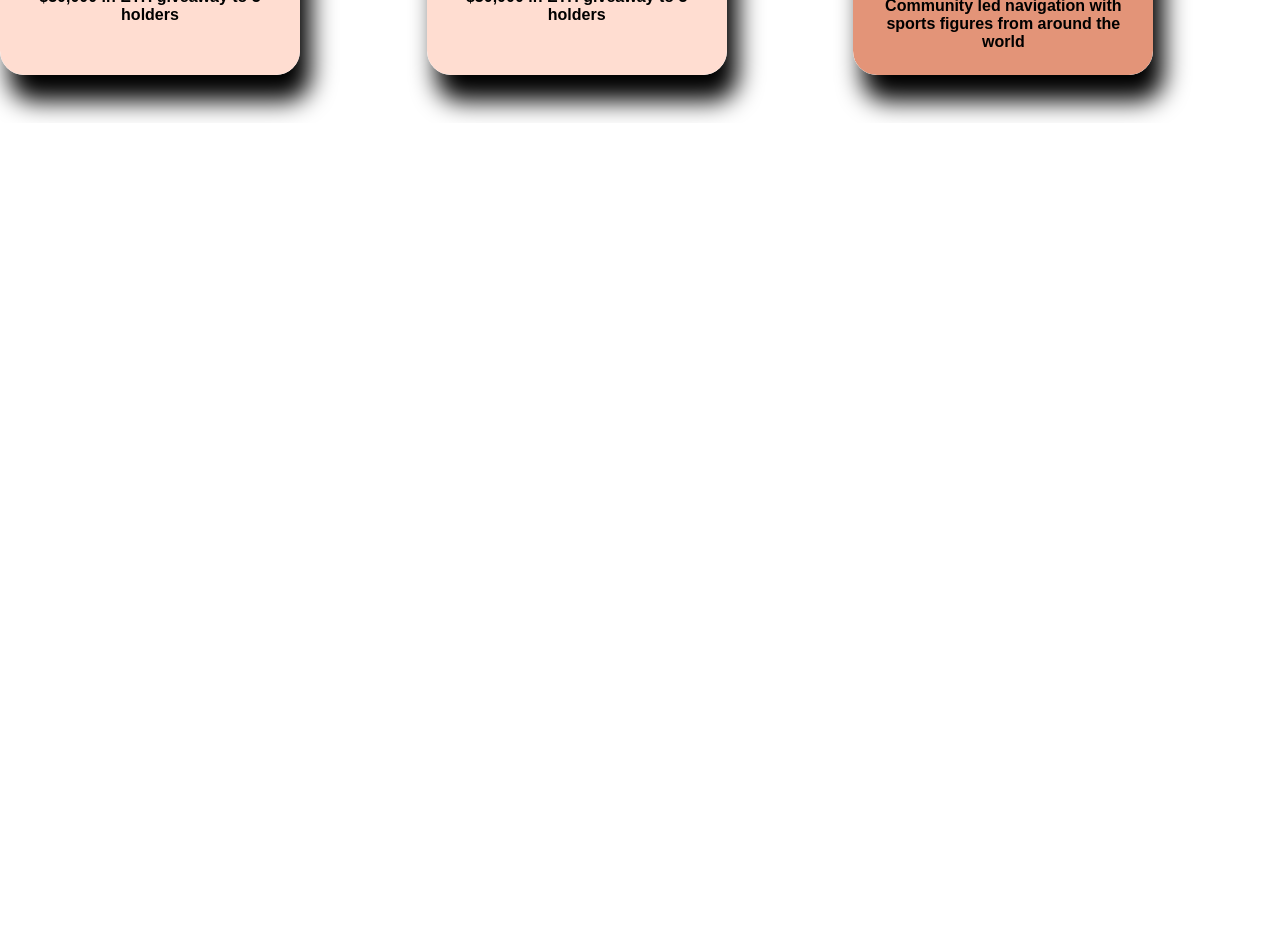
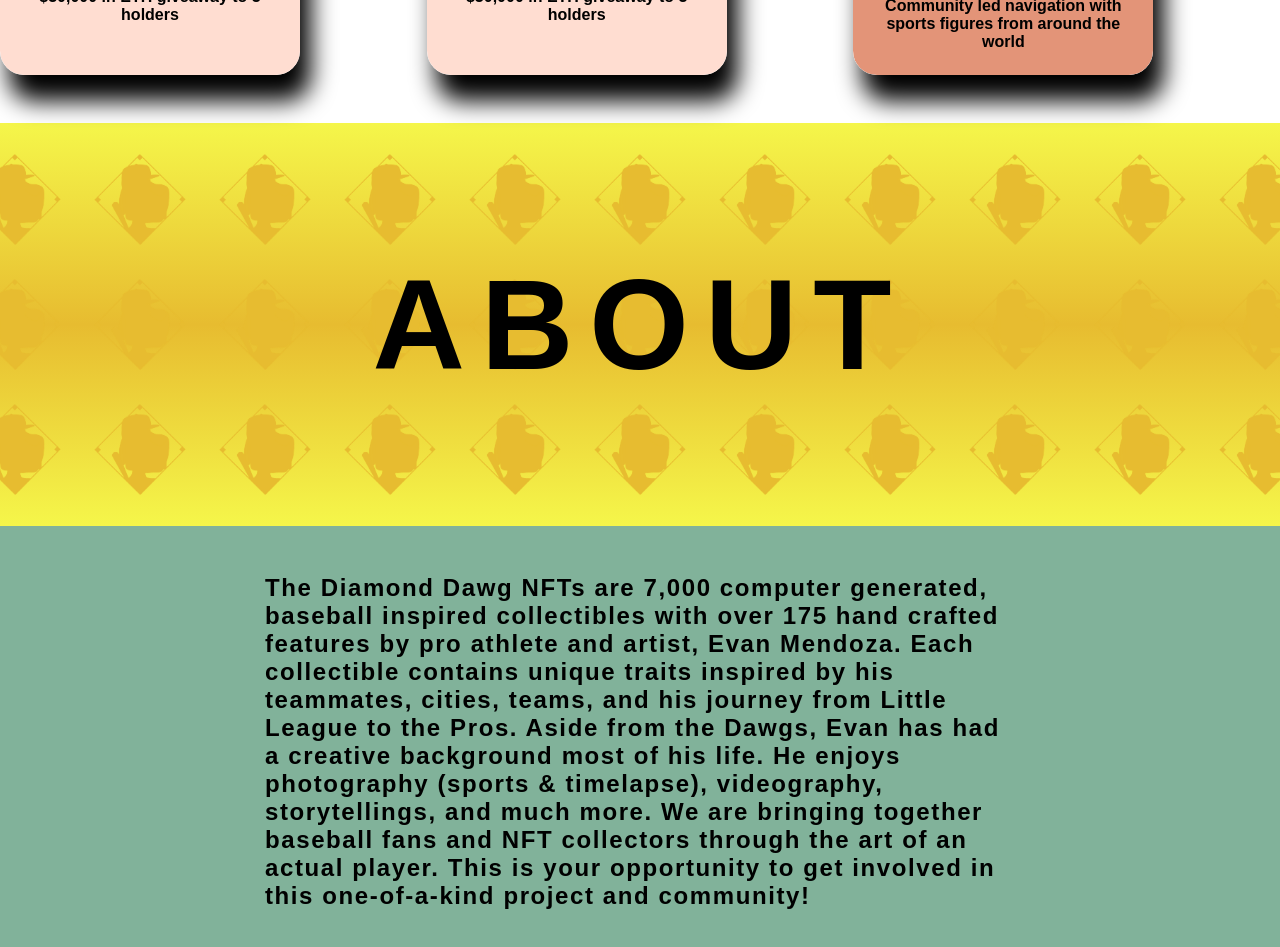
Before and after one commit to anthonyshew/diamond-dawgs, a Next.js app: page / in a window 1280 px wide. Shown: the part 2560-3507 px from the top of the page. Before the commit the page ends 2683 px from the top, so only its background shows below. Built offline with nearby package versions, Linux system fonts and the light colour scheme.

Commit message:
Checkpoint: Start Coaching Staff.

```diff
--- /dev/null
+++ b/components/About.tsx
@@ -0,0 +1,55 @@
+import styled from "styled-components"
+
+const About = ({ ...props }) => {
+	return (
+		<section>
+			<Container>
+				<H2>About</H2>
+			</Container>
+			<ContentContainer>
+				<p>
+					The Diamond Dawg NFTs are 7,000 computer generated, baseball inspired collectibles with over 175 hand crafted
+					features by pro athlete and artist, Evan Mendoza. Each collectible contains unique traits inspired by his
+					teammates, cities, teams, and his journey from Little League to the Pros. Aside from the Dawgs, Evan has had a
+					creative background most of his life. He enjoys photography (sports & timelapse), videography, storytellings,
+					and much more. We are bringing together baseball fans and NFT collectors through the art of an actual player.
+					This is your opportunity to get involved in this one-of-a-kind project and community!
+				</p>
+			</ContentContainer>
+		</section>
+	)
+}
+
+export default About
+
+const Container = styled.div`
+	background: repeat center/125px url("/images/dawg_outline.PNG"),
+		linear-gradient(
+			0deg,
+			${(props) => props.theme.colors.yellow} 0%,
+			${(props) => props.theme.colors.gold} 50%,
+			${(props) => props.theme.colors.yellow} 100%
+		);
+`
+
+const H2 = styled.h2`
+	padding: 8rem 0;
+	font-size: 8rem;
+	font-weight: 900;
+	text-align: center;
+	text-transform: uppercase;
+	letter-spacing: 1rem;
+`
+
+const ContentContainer = styled.div`
+	padding: 3rem;
+	background-color: ${(props) => props.theme.colors.lightGreen};
+	font-size: 24px;
+	letter-spacing: 0.1rem;
+
+	p {
+		margin: 0 auto;
+		max-width: 750px;
+		font-weight: 600;
+	}
+`
--- a/pages/_app.tsx
+++ b/pages/_app.tsx
@@ -3,6 +3,7 @@ import GlobalStyles from "../styles/global"
 
 const colors = {
 	yellow: "#F5F64A",
+	gold: "#e7bc30",
 	darkGreen: "#243E36",
 	pink: "#FFDDD1",
 	lightGreen: "#81B29A",
--- a/pages/index.tsx
+++ b/pages/index.tsx
@@ -3,6 +3,7 @@ import Hero from "@Components/Hero"
 import FullHeightDawg from "@Components/FullHeightDawg"
 import AnotherHero from "@Components/AnotherHero"
 import CardGrid from "@Components/CardGrid"
+import About from "@Components/About"
 
 const Home = () => {
 	return (
@@ -12,6 +13,7 @@ const Home = () => {
 			<FullHeightDawg />
 			<AnotherHero />
 			<CardGrid />
+			<About />
 		</main>
 	)
 }
--- a/types.d.ts
+++ b/types.d.ts
@@ -4,6 +4,7 @@ declare module "styled-components" {
 	export interface DefaultTheme {
 		colors: {
 			yellow: string
+			gold: string
 			darkGreen: string
 			pink: string
 			lightGreen: string
```
Also changed, not shown: public/images/dawg_outline.png (added).
